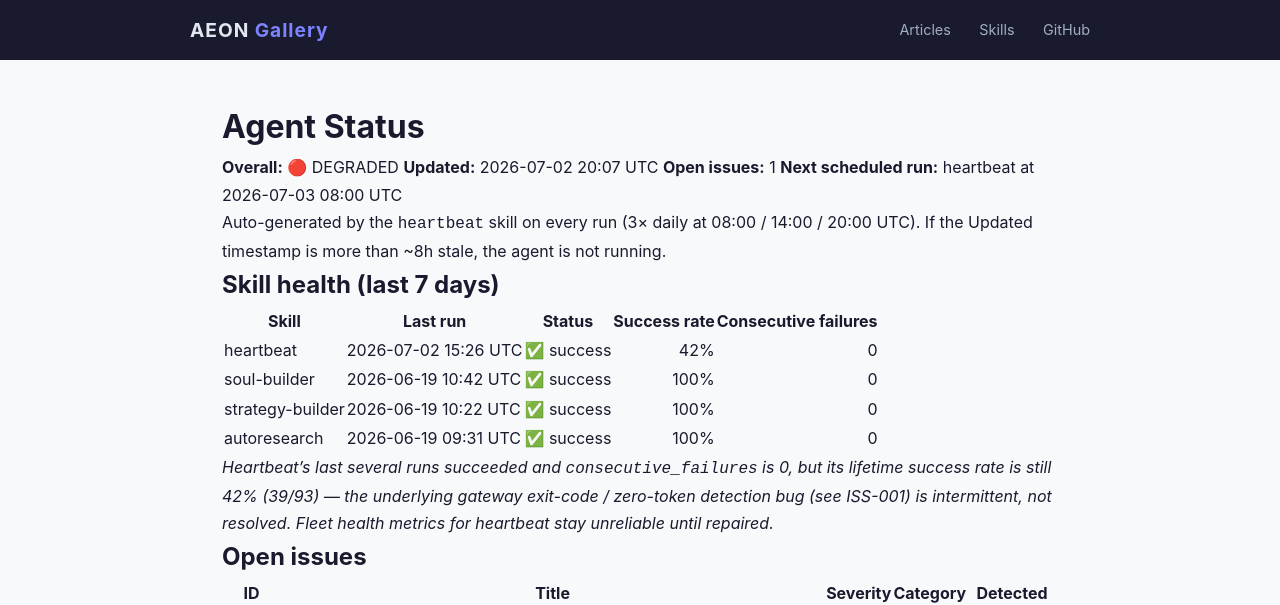
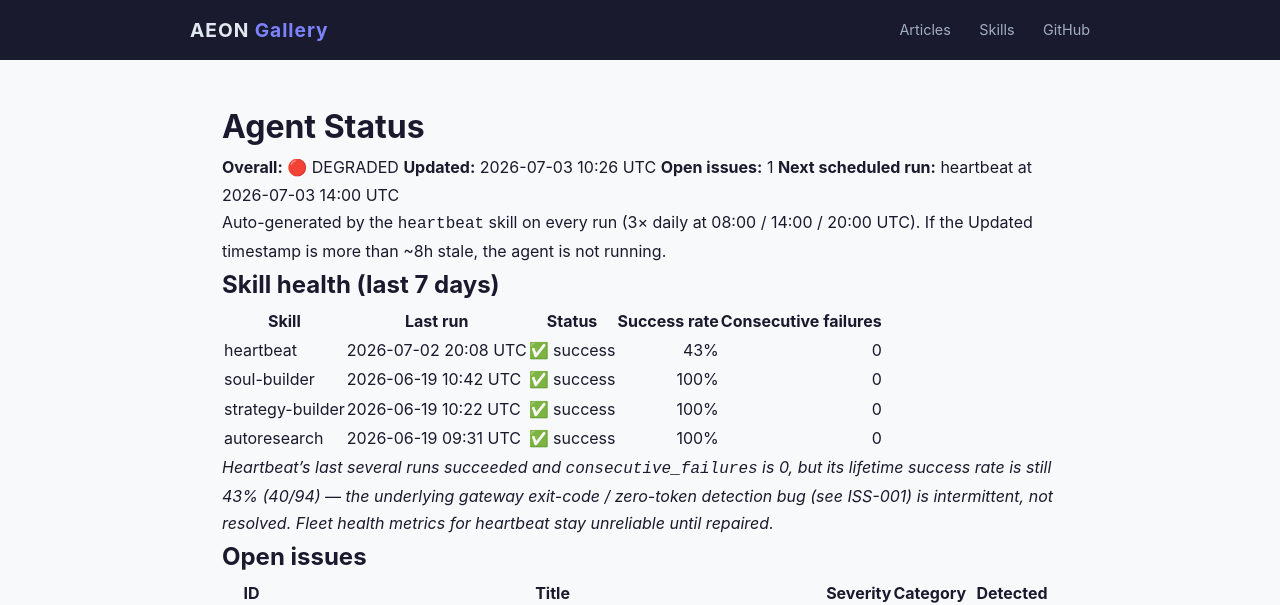
Before and after one commit to RickCrosschain/aeon, a Jekyll site: the page built from docs/status.md, in a window 1280 px wide. Shown: the top 605 px of the page. Built offline with Jekyll 4.4.1, drawn with Linux system fonts in a browser that asks for light colours.

Commit message:
chore(heartbeat): auto-commit 2026-07-03

```diff
--- a/docs/status.md
+++ b/docs/status.md
@@ -7,9 +7,9 @@
 # Agent Status
 
 **Overall:** 🔴 DEGRADED
-**Updated:** 2026-07-02 20:07 UTC
+**Updated:** 2026-07-03 10:26 UTC
 **Open issues:** 1
-**Next scheduled run:** heartbeat at 2026-07-03 08:00 UTC
+**Next scheduled run:** heartbeat at 2026-07-03 14:00 UTC
 
 Auto-generated by the `heartbeat` skill on every run (3× daily at 08:00 / 14:00 / 20:00 UTC). If the Updated timestamp is more than ~8h stale, the agent is not running.
 
@@ -17,12 +17,12 @@
 
 | Skill | Last run | Status | Success rate | Consecutive failures |
 |-------|----------|--------|-------------:|---------------------:|
-| heartbeat | 2026-07-02 15:26 UTC | ✅ success | 42% | 0 |
+| heartbeat | 2026-07-02 20:08 UTC | ✅ success | 43% | 0 |
 | soul-builder | 2026-06-19 10:42 UTC | ✅ success | 100% | 0 |
 | strategy-builder | 2026-06-19 10:22 UTC | ✅ success | 100% | 0 |
 | autoresearch | 2026-06-19 09:31 UTC | ✅ success | 100% | 0 |
 
-_Heartbeat's last several runs succeeded and `consecutive_failures` is 0, but its lifetime success rate is still 42% (39/93) — the underlying gateway exit-code / zero-token detection bug (see ISS-001) is intermittent, not resolved. Fleet health metrics for heartbeat stay unreliable until repaired._
+_Heartbeat's last several runs succeeded and `consecutive_failures` is 0, but its lifetime success rate is still 43% (40/94) — the underlying gateway exit-code / zero-token detection bug (see ISS-001) is intermittent, not resolved. Fleet health metrics for heartbeat stay unreliable until repaired._
 
 ## Open issues
 
--- a/memory/token-usage.csv
+++ b/memory/token-usage.csv
@@ -42,3 +42,4 @@
 2026-07-02,heartbeat,claude-opus-4-8,2096,5028,310812,27157
 2026-07-02,heartbeat,claude-opus-4-8,2100,4706,486425,38590
 2026-07-02,heartbeat,claude-opus-4-8,2096,3839,375812,36422
+2026-07-03,heartbeat,claude-opus-4-8,2098,4819,419209,57622
```
Also changed, not shown: memory/logs/2026-07-03.md (added, +16 -0 lines), .outputs/heartbeat.md.
